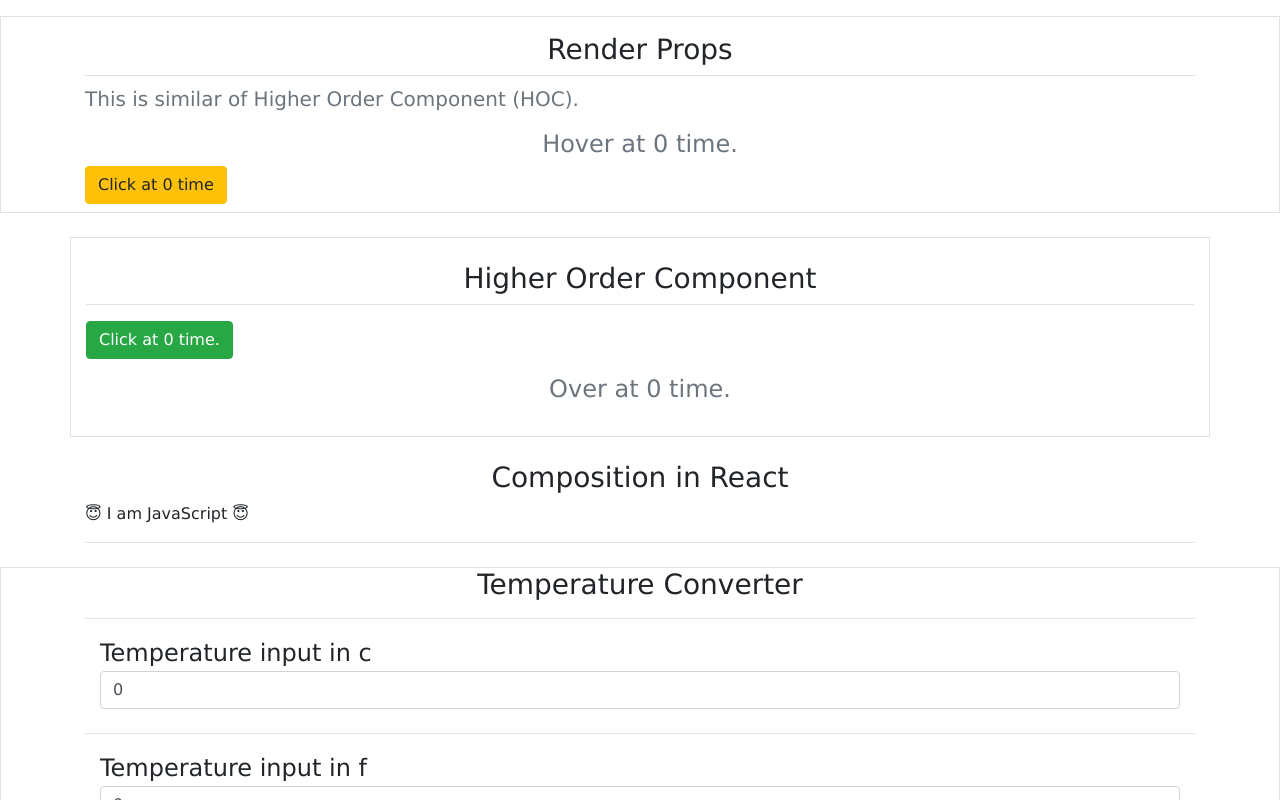
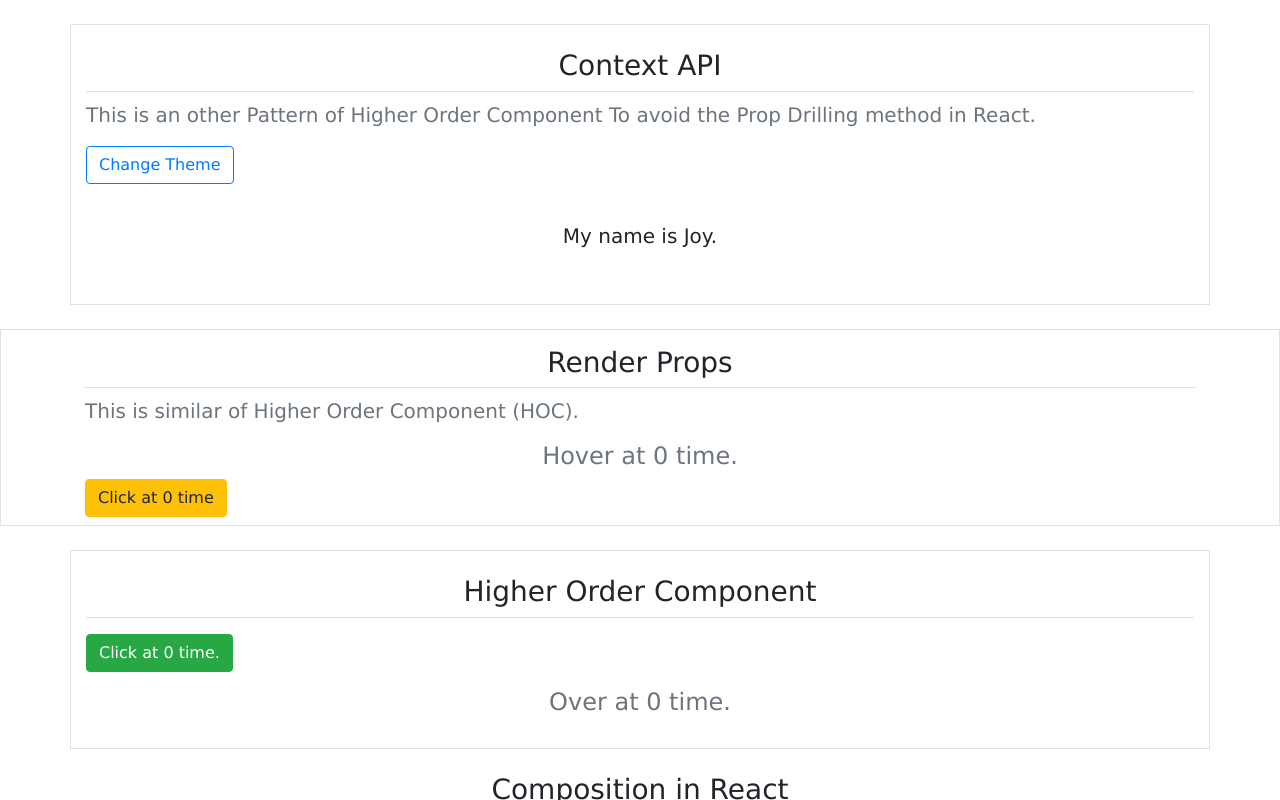
Before and after one commit to joy-narayon-roy/learn_react, a React (Create React App) app: page / in a window 1280 px wide. Shown: the top 800 px of the page. Built offline with nearby package versions, Linux system fonts and the light colour scheme.

Commit message:
Context Api Done

```diff
--- a/src/App.js
+++ b/src/App.js
@@ -9,12 +9,14 @@ import TemperatureConverter from './components/TemperatureConverter.jsx';
 import Composition from './components/Composition.jsx';
 import HigherOrderComponent from './components/HigherOrderComponent.jsx';
 import RenderProps from './components/RenderProps.jsx';
+import ContextApi from './components/ContextApi.jsx';
 
 function App() {
 
 return (
     <div>
         <body>
+        <ContextApi />
         <RenderProps />
         <HigherOrderComponent />
         <Composition />
--- /dev/null
+++ b/src/components/ContextApi.jsx
@@ -0,0 +1,41 @@
+import React from 'react'
+import Section from './ContextApi/Section.jsx'
+import ThemeContext from './ContextApi/themeContext.jsx';
+
+
+export default class ContextApi extends React.Component{
+    constructor (props){
+        super(props);
+        this.state={
+            theme:'lite'
+        }
+    }
+
+    changeTheme=()=>{
+        if (this.state.theme==='lite') {
+            this.setState({
+                theme:'dark'
+            })
+        }else{
+            this.setState({
+                theme:'lite'
+            })
+        }
+    }
+
+    render(){
+        const {theme}=this.state;
+    return (<section class="container my-4 py-3 border">
+        <h3 class="text-center border-bottom py-2">Context API</h3>
+        <p class="lead text-justify text-muted">
+            This is an other <b>Pattern</b> of <b>Higher Order Component</b> To avoid the <b>Prop Drilling</b> method in React.
+        </p>
+        <button onClick={this.changeTheme} class="btn btn-outline-primary" type="button">Change Theme</button>
+        <div class="my-4">
+        <ThemeContext.Provider value={{theme:theme}}>
+            <Section />
+        </ThemeContext.Provider>
+        </div>
+    </section>)
+    }
+}
--- /dev/null
+++ b/src/components/ContextApi/Section.jsx
@@ -0,0 +1,16 @@
+import ThemeContext from './themeContext.jsx'
+function ShowName({theme}) {
+    let style=theme==='dark'?{background:'#3b3b3b',
+        borderRadius:'5px',
+        color: '#fff'
+    }:{};
+
+    return (<h5 class='text-center p-3' style={style}>
+        My name is Joy.
+    </h5>)
+}
+export default function Section() {
+    return (<ThemeContext.Consumer>
+        {({theme})=><ShowName theme={theme}/>}
+    </ThemeContext.Consumer>)
+}
--- /dev/null
+++ b/src/components/ContextApi/themeContext.jsx
@@ -0,0 +1,2 @@
+import createContext from '../../lib/createContext.js';
+export default createContext({theme:'light'})
--- /dev/null
+++ b/src/lib/createContext.js
@@ -0,0 +1,23 @@
+class Context {
+    constructor (value) {
+        this.value = value;
+    }
+
+    Provider = ({
+        children, value
+    })=> {
+        this.value = value;
+        return children;
+    }
+
+    Consumer = ({
+        children
+    }) => {
+        return children(this.value)
+    }
+}
+
+export default function creatContext(value = null) {
+    const context = new Context(value);
+    return context;
+}
```
